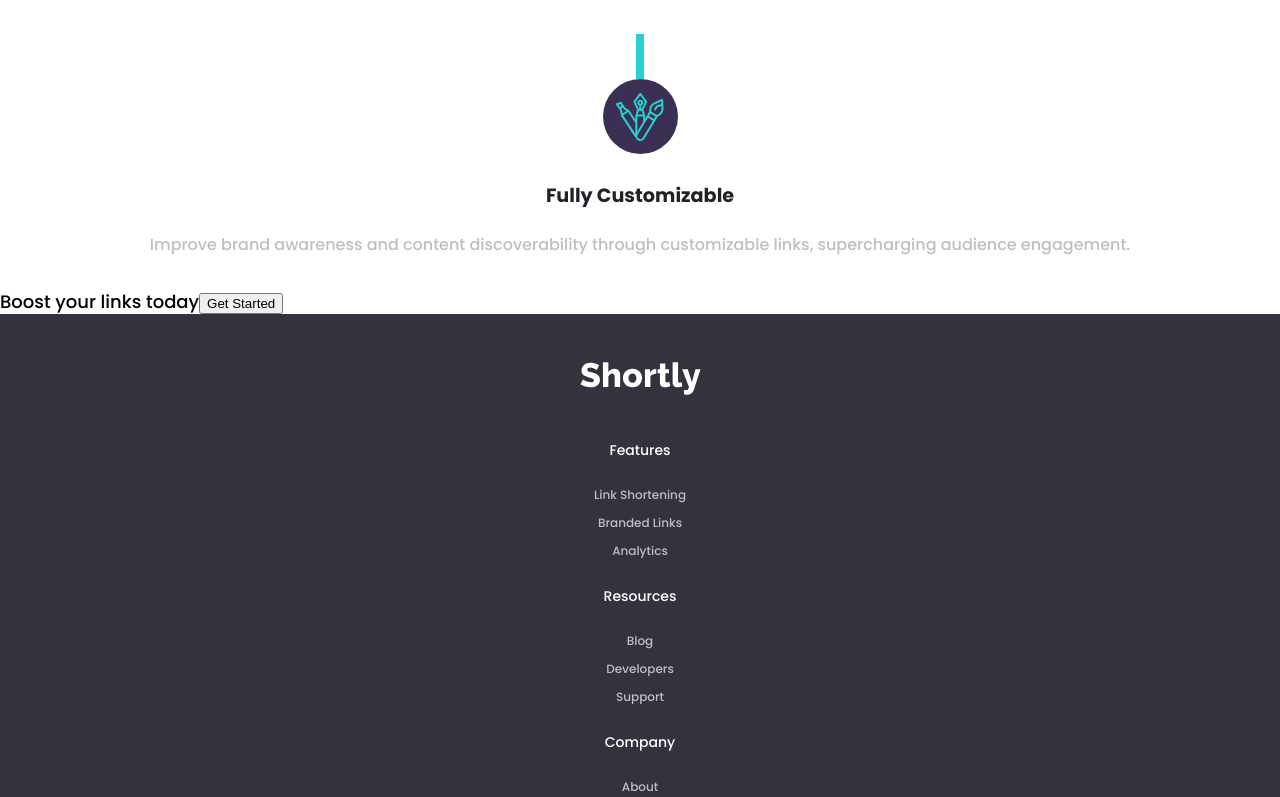
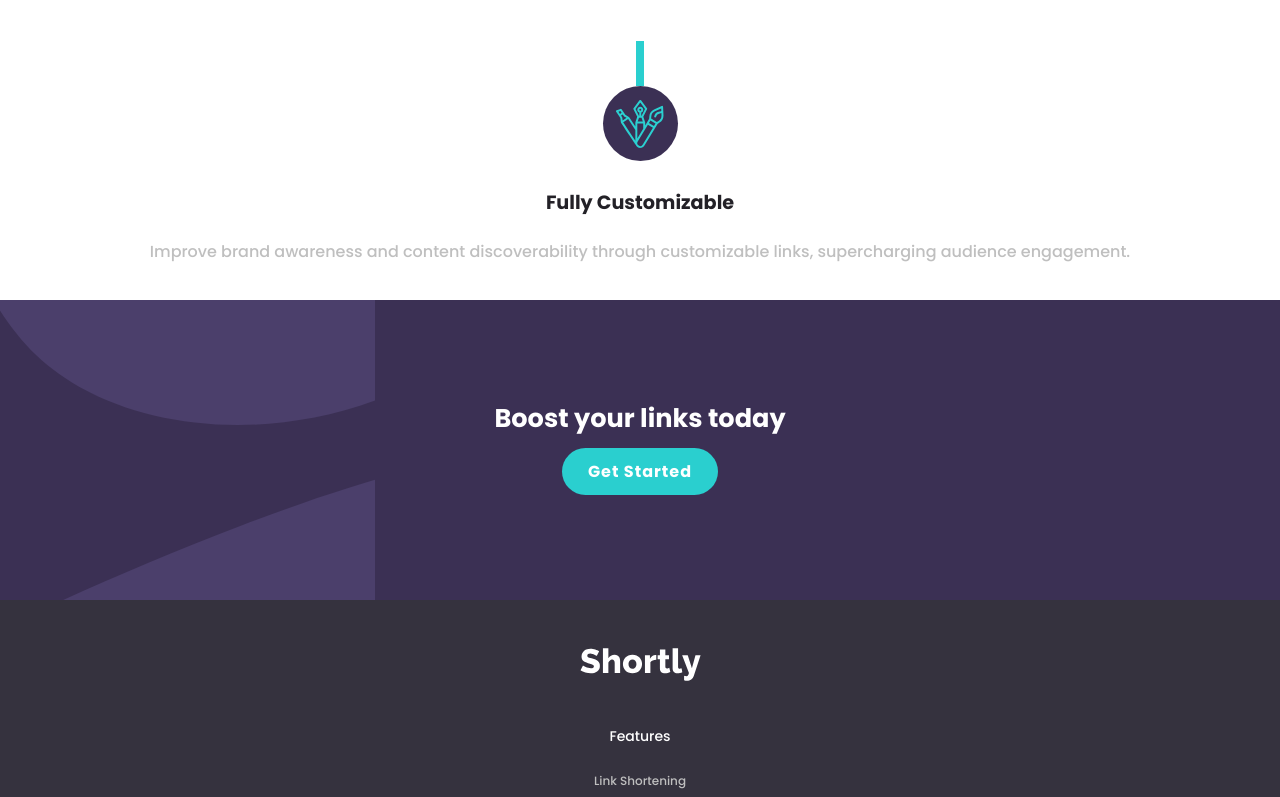
Before and after one commit to ViniciusTei/url-shortening-api-master, a React app: page / in a window 1280 px wide. Shown: the part 1898-2695 px from the top of the page. Built offline with nearby package versions, Linux system fonts and the light colour scheme.

Commit message:
styled boost

```diff
--- a/src/pages/home.jsx
+++ b/src/pages/home.jsx
@@ -2,6 +2,7 @@ import React from "react";
 
 import Footer from "../components/footer";
 import WorkingImage from "../../images/illustration-working.svg";
+import BoostMobile from "../../images/bg-boost-mobile.svg";
 import Header from "../components/header";
 import styles from "../styles/home.module.css";
 import Shortener from "../components/Shortener";
@@ -29,7 +30,8 @@ export default function Home() {
       </section>
       <Shortener />
       <Statistics />
-      <section>
+      <section className={styles.get_started}>
+        <img src={BoostMobile} alt="boost bg" />
         <strong>Boost your links today</strong>
         <button>Get Started</button>
       </section>
--- a/src/styles/global.css
+++ b/src/styles/global.css
@@ -58,3 +58,7 @@ table {
 	border-collapse: collapse;
 	border-spacing: 0;
 }
+
+button {
+	font-family: Poppins;
+}
--- a/src/styles/home.module.css
+++ b/src/styles/home.module.css
@@ -36,3 +36,42 @@
   font-weight: 700;
   font-size: 1.2rem;
 }
+
+
+.get_started {
+  background-color: var(--primary-dark-violet);
+  display: flex;
+  flex-direction: column;
+  align-items: center;
+  justify-content: center;
+  gap: 1rem;
+  position: relative;
+  height: 300px;
+  width: 100%;
+}
+
+.get_started > strong {
+  color: #fff;
+  font-weight: bold;
+  font-size: 1.6rem;
+  z-index: 100;
+}
+
+.get_started > img {
+  position: absolute;
+  top: 0;
+  left: 0;
+}
+
+.get_started > button {
+  background-color: var(--primary-cyan);
+  border: none !important;
+  outline: none !important;
+  color: #fff;
+  font-size: 1rem !important;
+  letter-spacing: 1px;
+  font-weight: bold;
+  padding: .7rem 1.6rem;
+  text-align: center;
+  border-radius: 100px;
+}
```
